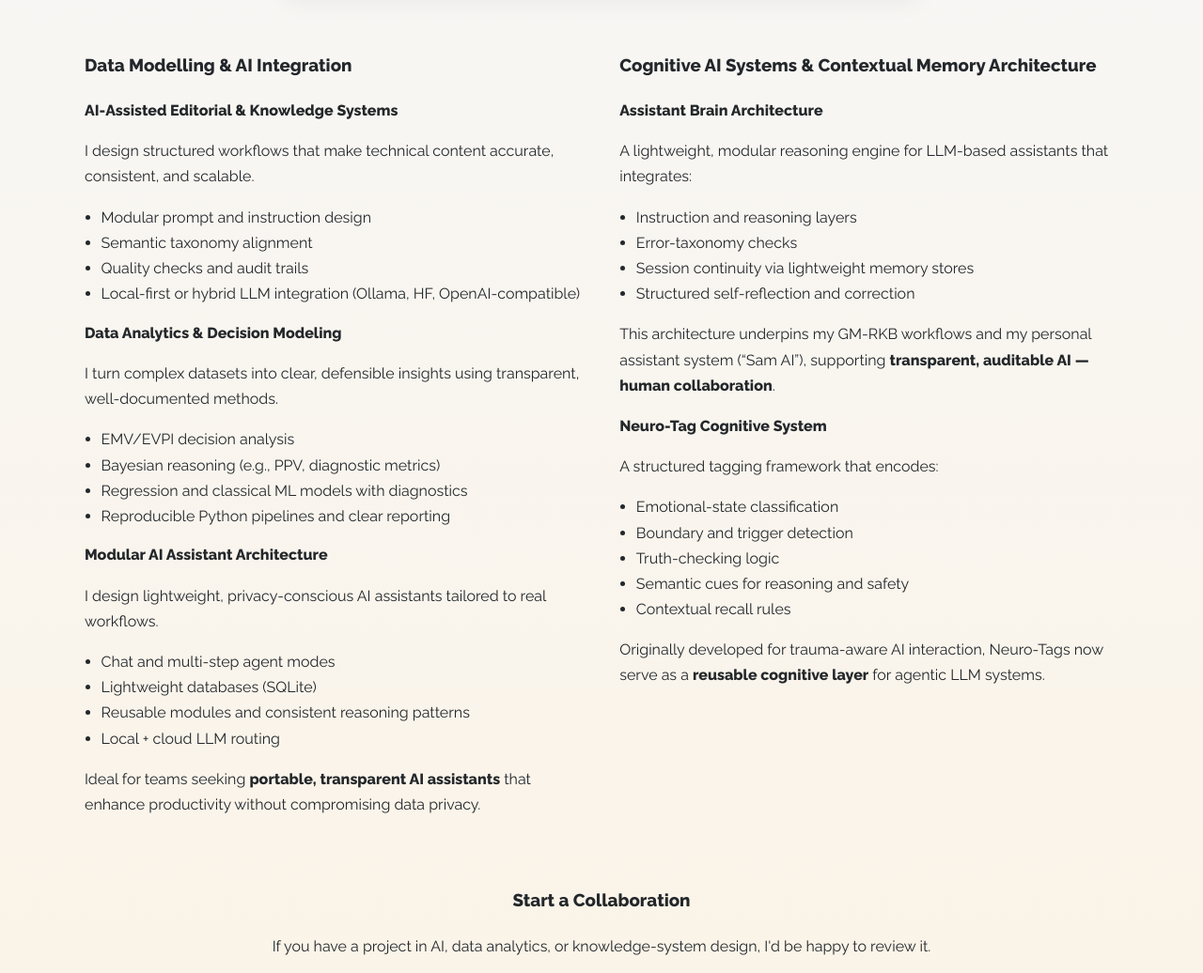
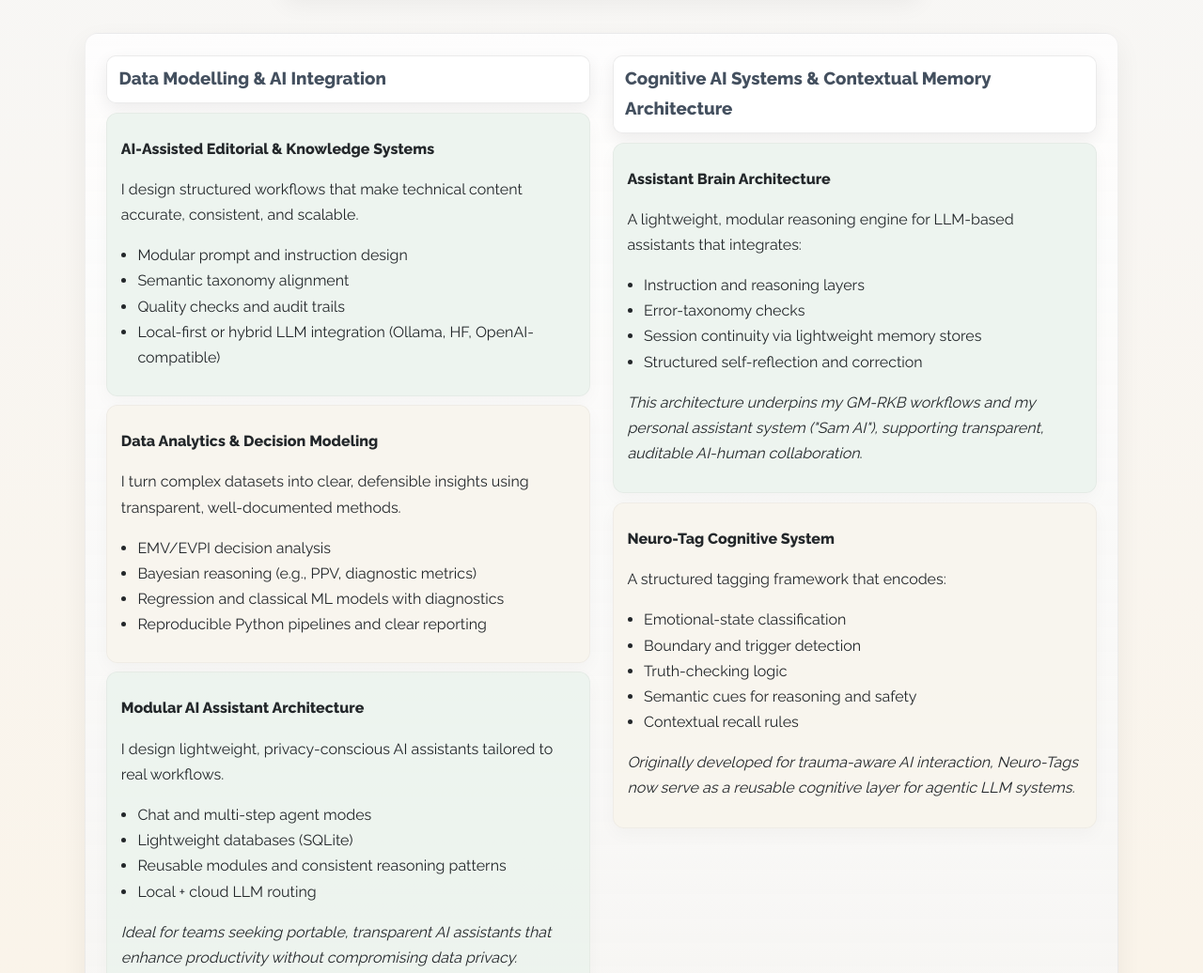
Before and after one commit to omoreira/omoreira.github.io, a plain HTML site: page index.html in a window 1280 px wide. Shown: the part 2214-3250 px from the top of the page at 94% size. Drawn offline with Linux system fonts and the light colour scheme.

Commit message:
Improving layout

```diff
--- a/css/om-landing.css
+++ b/css/om-landing.css
@@ -290,6 +290,42 @@ section {
 .section-consulting__cta { grid-column: 1 / -1; text-align: center; }
 .section-consulting .section-content h4 { margin: 0.75rem 0 0.25rem; }
 .section-consulting .section-content ul { margin: 0.35rem 0 0.9rem; padding-left: 1.1rem; }
+.section-consulting__cols {
+    grid-column: 1 / -1;
+    display: grid;
+    grid-template-columns: repeat(2, minmax(0,1fr));
+    gap: clamp(1rem, 2vw, 1.5rem);
+    padding: clamp(1rem, 2vw, 1.4rem);
+    border-radius: 14px;
+    background: linear-gradient(180deg, rgba(255,255,255,0.78) 0%, rgba(245,247,250,0.62) 100%);
+    border: 1px solid rgba(0,0,0,0.05);
+    box-shadow: 0 10px 28px rgba(0,0,0,0.06);
+}
+@media (max-width: 900px) {
+    .section-consulting__cols {
+        grid-template-columns: 1fr;
+    }
+}
+.section-consulting__col-title {
+    background: rgba(255,255,255,0.92);
+    border: 1px solid rgba(0,0,0,0.08);
+    border-radius: 10px;
+    padding: 0.55rem 0.75rem;
+    margin-bottom: 0.6rem;
+    box-shadow: 0 6px 18px rgba(0,0,0,0.07);
+}
+.section-consulting__col h3 { margin: 0; color: #44505f; }
+.section-consulting__item {
+    padding: 0.75rem 0.9rem;
+    border-radius: 12px;
+    border: 1px solid rgba(0,0,0,0.035);
+    box-shadow: 0 6px 18px rgba(0,0,0,0.03);
+    margin-bottom: 0.6rem;
+    background: rgba(248, 244, 237, 0.9); /* soft sand */
+}
+.section-consulting__item:nth-of-type(even) {
+    background: rgba(235, 243, 238, 0.9); /* soft sage */
+}
 
 .section-opensci {
     background: linear-gradient(90deg, var(--offwhite) 0%, var(--pale-blue) 100%);
--- a/index.html
+++ b/index.html
@@ -106,8 +106,8 @@
       <section id="consulting" class="section-consulting section-block">
         <div class="section-inner">
           <div class="section-content section-consulting__intro">
-            <h2>Consulting &amp; Collaboration</h2>
-            <p class="tagline">Strategic systems for data-heavy and AI-driven teams</p>
+            <h2 style="text-align: center">Consulting &amp; Collaboration</h2>
+            <p class="lead" style="text-align: center;"><em>Strategic systems for data-heavy and AI-driven teams.</em></p>
             <p>I help teams design <strong>reliable, interpretable, and well-structured AI and data workflows</strong>.</p>
             <p>My work blends <strong>astrophysics-level analytical rigor</strong> with modern <strong>AI systems architecture</strong>, giving clients clarity, reproducibility, and measurable results.</p>
           </div>
@@ -122,9 +122,12 @@
             </ul>
             <p>My goal is to deliver systems that are <strong>robust, easy to maintain, and genuinely useful</strong>.</p>
           </div>
-          <div class="section-content section-consulting__col">
-            <!-- Services Columns -->
-            <h3>Data Modelling & AI Integration</h3>
+          <div class="section-content section-consulting__cols">
+            <div class="section-consulting__col">
+              <div class="section-consulting__col-title">
+                <h3>Data Modelling &amp; AI Integration</h3>
+              </div>
+              <div class="section-consulting__item">
                 <h4>AI-Assisted Editorial &amp; Knowledge Systems</h4>
                 <p>I design structured workflows that make technical content accurate, consistent, and scalable.</p>
                 <ul>
@@ -133,6 +136,8 @@
                   <li>Quality checks and audit trails</li>
                   <li>Local-first or hybrid LLM integration (Ollama, HF, OpenAI-compatible)</li>
                 </ul>
+              </div>
+              <div class="section-consulting__item">
                 <h4>Data Analytics &amp; Decision Modeling</h4>
                 <p>I turn complex datasets into clear, defensible insights using transparent, well-documented methods.</p>
                 <ul>
@@ -141,6 +146,8 @@
                   <li>Regression and classical ML models with diagnostics</li>
                   <li>Reproducible Python pipelines and clear reporting</li>
                 </ul>
+              </div>
+              <div class="section-consulting__item">
                 <h4>Modular AI Assistant Architecture</h4>
                 <p>I design lightweight, privacy-conscious AI assistants tailored to real workflows.</p>
                 <ul>
@@ -149,12 +156,16 @@
                   <li>Reusable modules and consistent reasoning patterns</li>
                   <li>Local + cloud LLM routing</li>
                 </ul>
-            <p>Ideal for teams seeking <strong>portable, transparent AI assistants</strong> that enhance productivity without compromising data privacy.</p>
+                <p><em>Ideal for teams seeking portable, transparent AI assistants that enhance productivity without compromising data privacy.</em></p>
               </div>
-          <div class="section-content section-consulting__col">
+            </div>
+            <div class="section-consulting__col">
+              <div class="section-consulting__col-title">
             <!-- Specialized Systems -->
             <h3>Cognitive AI Systems &amp; Contextual Memory Architecture</h3>
+              </div>
             <!-- Assistant Brain-->
+            <div class="section-consulting__item">
               <h4>Assistant Brain Architecture</h4>
               <p>A lightweight, modular reasoning engine for LLM-based assistants that integrates:</p>
               <ul>
@@ -163,8 +174,10 @@
                 <li>Session continuity via lightweight memory stores</li>
                 <li>Structured self-reflection and correction</li>
               </ul>
-            <p>This architecture underpins my GM-RKB workflows and my personal assistant system (“Sam AI”), supporting <strong>transparent, auditable AI &mdash; human collaboration</strong>.</p>
+              <p><em>This architecture underpins my GM-RKB workflows and my personal assistant system ("Sam AI"), supporting transparent, auditable AI-human collaboration</em>.</p>
+            </div>
             <!-- Neuro-Tag System-->
+            <div class="section-consulting__item">
               <h4>Neuro-Tag Cognitive System</h4>
               <p>A structured tagging framework that encodes:</p>
               <ul>
@@ -174,11 +187,12 @@
                 <li>Semantic cues for reasoning and safety</li>
                 <li>Contextual recall rules</li>
               </ul>
-            <p>Originally developed for trauma-aware AI interaction, Neuro-Tags now serve as a <strong>reusable cognitive layer</strong> for agentic LLM systems.</p>
-
+              <p><em>Originally developed for trauma-aware AI interaction, Neuro-Tags now serve as a reusable cognitive layer for agentic LLM systems.</em></p>
+            </div>
+            </div>
           </div>
           <div class="section-content section-consulting__cta">
-            <h3>Start a Collaboration</h3>
+             <h2 id="closing-title">Start a Collaboration</h2>
             <p>If you have a project in AI, data analytics, or knowledge-system design, I'd be happy to review it.</p>
             <p>Send me your project idea, I'll prepare a proposal and budget estimate.</p>
             <p><a class="readmore-btn" href="content/contact.html">Let's Scope Your Project</a></p>
@@ -190,7 +204,7 @@
         <div class="section-inner project-layout">
           <div class="section-content project-intro">
             <h2>Projects / Portfolio</h2>
-            <p class="project-subtitle">A few of the systems and analyses I've been building at the intersection of starlight, data, and AI.</p>
+            <p class="project-subtitle"><em>A few of the systems and analyses I've been building at the intersection of starlight, data, and AI.</em></p>
           </div>
         <div class="project-grid">
           <article class="project-card">
@@ -241,8 +255,8 @@
       <section id="opensci" class="section-opensci section-block">
         <div class="section-inner opensci-layout">
           <div class="section-content">
-            <h2>Open Research &amp; Initiatives</h2>
-            <p class="opensci-intro"><em>Research threads and long-term projects exploring the intersection of astrophysics, AI systems, and open knowledge.</em></p>
+            <h2 style="text-align: center;">Open Research &amp; Initiatives</h2>
+            <p class="opensci-intro" style="text-align: center;"><em>Research threads and long-term projects exploring the intersection of astrophysics, AI systems, and open knowledge.</em></p>
 
             <h3>OM OpenSkies Initiative</h3>
               A long-term project creating emotionally supportive, culturally inclusive scientific resources.
@@ -269,7 +283,7 @@
       </section>
       <!-- Closing Call-to-Action Section -->
       <section id="closing-band" class="closing-band" aria-labelledby="closing-title">
-        <h2 id="closing-title">Clear and open skies—together</h2>
+        <h2 id="closing-title">Clear and open skies</h2>
         <p>I build humane systems at the edge of science and AI. If you're curious, let's talk.</p>
         <div class="cta-row">
           <a class="btn" href="content/contact.html">Let's Connect</a>
```
Lines whose indentation alone changed are shown as unchanged.
